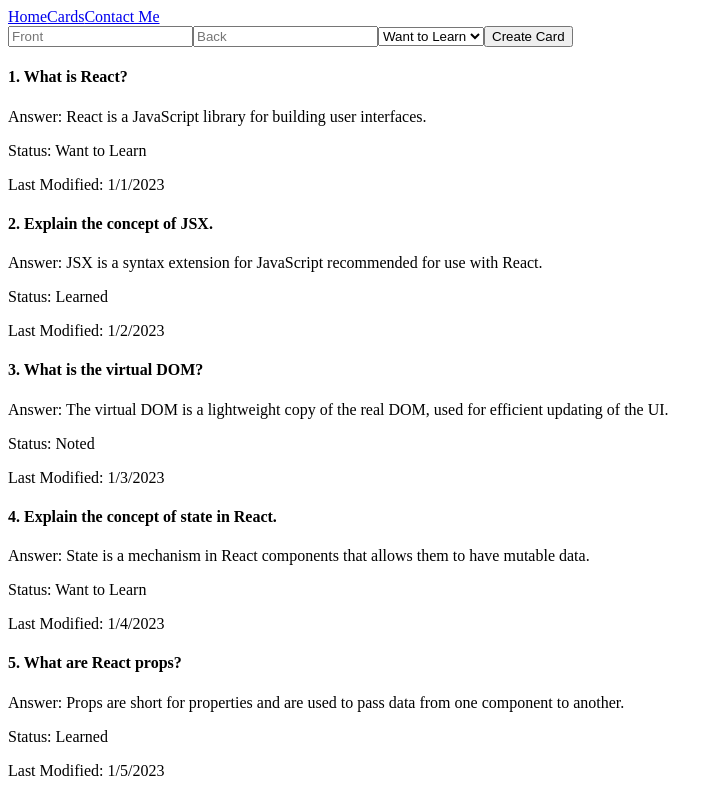
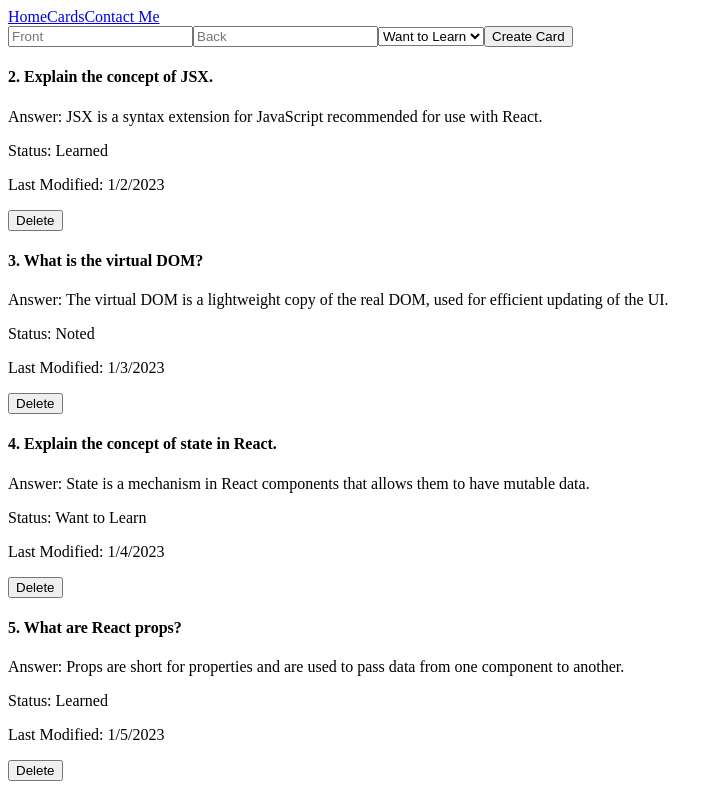
Before and after one commit to behruzgurbanli/as3-wm1-behruzgurbanli, a React (Create React App) app: page /cards in a window 1280 px wide. Shown: the top 800 px of the page, without its empty margins (0-723 px from the left). Built offline with nearby package versions, Linux system fonts and the light colour scheme; data requests are answered from the project's data file.

Commit message:
delete added

```diff
--- a/db.json
+++ b/db.json
@@ -18,16 +18,8 @@
       "link": "https://github.com/SITE-ADA/as1-simple-java-app-for-implementing-a-banking-system-behruzgurbanli",
       "description": "This is an Online Banking System which was developed by me as an assignment from Programming Principles II course in ADA University."
     }
-  ]
-  ,
+  ],
   "cards": [
-    {
-      "id": 1,
-      "front": "What is React?",
-      "back": "React is a JavaScript library for building user interfaces.",
-      "lastModified": "2023-01-01T12:00:00Z",
-      "status": "Want to Learn"
-    },
     {
       "id": 2,
       "front": "Explain the concept of JSX.",
--- a/src/components/Card.jsx
+++ b/src/components/Card.jsx
@@ -11,6 +11,7 @@
             <p>Answer: { props.back }</p>
             <p>Status: { props.status }</p>
             <p>Last Modified: { new Date(props.lastModified).toLocaleDateString() }</p>
+            <button onClick={() => props.onDelete(props.id)}>Delete</button>
         </div>
 
     );
--- a/src/components/CardManagement.jsx
+++ b/src/components/CardManagement.jsx
@@ -8,7 +8,7 @@
 
     const fetchCards = useCallback(async () => {
         try {
-            const response = await axios.get("http://localhost:3001/cards?_limit=5");
+            const response = await axios.get("http://localhost:3001/cards");
             setCards(response.data);
         } catch (error) {
             console.error("Error: ", error);
@@ -21,7 +21,7 @@
 
     const handleCreateCard = useCallback(async () => {
         try {
-            const response = await axios.get('http://localhost:3001/cards', {
+            const response = await axios.post('http://localhost:3001/cards', {
                 ...newCard,
                 lastModified: new Date().toISOString(),
             });
```
